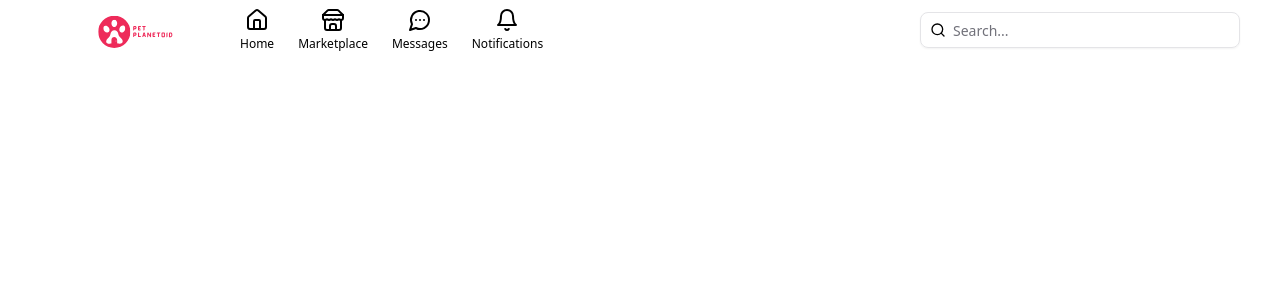
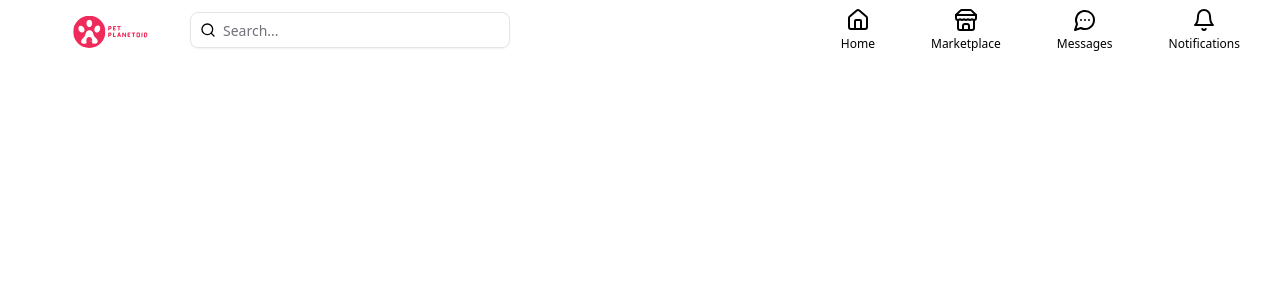
Before and after one commit to Shazzadul-Shakib/Pet-planetoid-client, a Next.js app: page / in a window 1280 px wide. Shown: the top 300 px of the page. Built offline with nearby package versions, Linux system fonts and the light colour scheme.

Commit message:
nav items aligned

```diff
--- a/src/app/layout.tsx
+++ b/src/app/layout.tsx
@@ -27,10 +27,10 @@ export default function RootLayout({
   return (
     <html lang="en">
       <body
-        className={`${geistSans.variable} ${geistMono.variable} mx-auto max-w-[1200px] antialiased`}
+        className={`${geistSans.variable} ${geistMono.variable} px-[calc((100dvw-1200px)/2)] antialiased`}
       >
         <BigScreenNavbar />
-        {children}
+        <div className="mx-auto max-w-[1200px]">{children}</div>
       </body>
     </html>
   );
--- a/src/components/Navbar/BigScreenNavbar.tsx
+++ b/src/components/Navbar/BigScreenNavbar.tsx
@@ -7,9 +7,11 @@ const BigScreenNavbar: React.FC = () => {
   return (
     <div>
       <div className="flex items-center justify-between py-2">
-        <Logo />
+        <div className="flex items-center">
+          <Logo />
+          <Searchbar />
+        </div>
         <NavigationItems />
-        <Searchbar />
       </div>
     </div>
   );
--- a/src/components/Navbar/NavigationItems.tsx
+++ b/src/components/Navbar/NavigationItems.tsx
@@ -3,7 +3,7 @@ import Link from "next/link";
 
 const NavigationItems: React.FC = () => {
   return (
-    <div className="flex-1 flex items-center gap-6 text-xs">
+    <div className="flex  items-center justify-end gap-14 text-xs">
       {NavIcons.map((item) => (
         <Link
           href={item.path}
--- a/src/components/Navbar/Searchbar.tsx
+++ b/src/components/Navbar/Searchbar.tsx
@@ -3,8 +3,8 @@ import { Search } from "lucide-react";
 
 const Searchbar: React.FC = () => {
   return (
-    <div className="relative ml-auto flex-1 md:grow-0">
-      <Search className="absolute left-2.5 top-2.5 h-4 w-4 text-muted-foreground" />
+    <div className="relative ml-auto md:grow-0">
+      <Search className="text-muted-foreground absolute left-2.5 top-2.5 h-4 w-4" />
       <Input
         type="search"
         placeholder="Search..."
```
Also changed, not shown: src/components/logo/Logo.tsx (+5 -5 lines).
